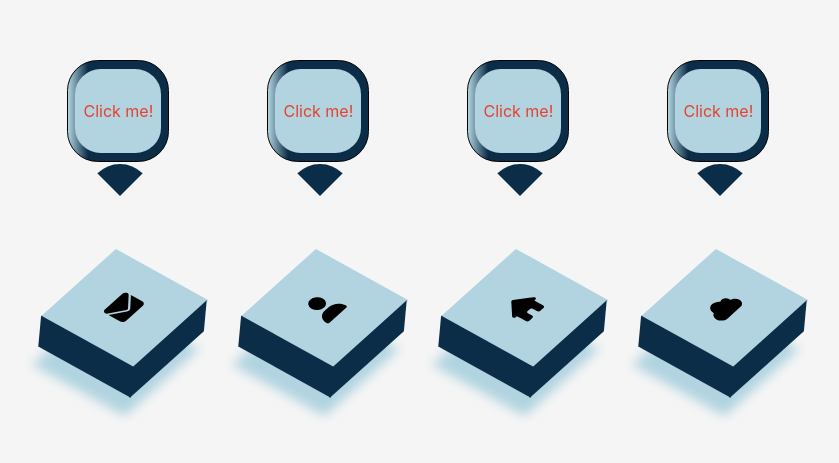
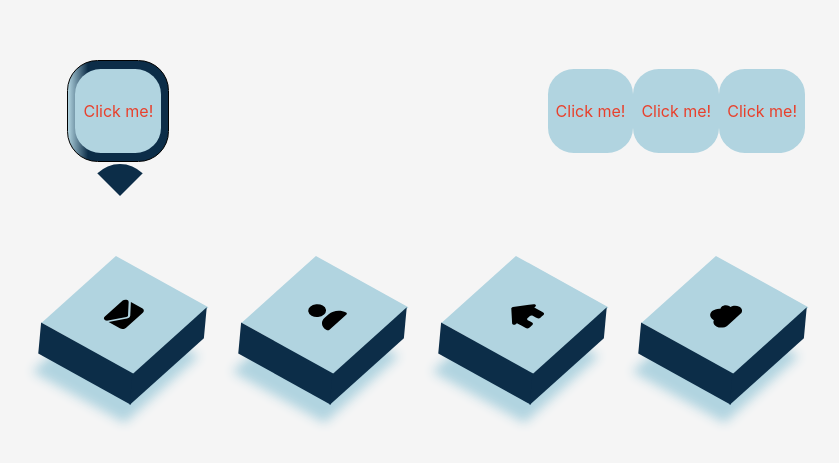
Before and after one commit to grosuionutandrei/tridimensional-buttons, a React (Create React App) app: page / in a window 1280 px wide. Shown: the part 191-654 px from the top of the page, without its empty margins (235-1074 px from the left). Built offline with nearby package versions, Linux system fonts and the light colour scheme.

Commit message:
implemented popup interaction

```diff
--- a/src/App.js
+++ b/src/App.js
@@ -12,32 +12,68 @@ import ulStyle from './presentation/container.module.css';
 import iconStyle from './presentation/icons.module.css'
 import { Popup } from './popup/popup';
 import { Pophome } from './popup/popuphome';
+import { useState } from 'react';
+import { useEffect } from 'react';
+import popStyle from'./popup/popup.module.css';
 
 /* To do list => */
 /* {To Add state management for the hover event= in progress } */
 function App() {
 const order=['first','second' ,'third' ,'fourth'];
+const [getClicked,setClicked]=useState('');
+const [getVisibile,setVisibile]=useState('');
+const initialOrder=[0,0,0,0];
+let orderOfAppearence=[...initialOrder];
+
+const isClicked =(e)=>{
+setClicked(true);
+}
+
+
+useEffect(()=>{
+  const timer={timer:''}
+  if(!getClicked){
+    console.log('start');
+    let max=orderOfAppearence.length-1;
+    timer.timer=setInterval( ()=>{
+      let random=Math.floor(Math.random()*max);
+      orderOfAppearence[random]=true;
+      setVisibility();
+    },5000)
+  }
+setClicked(false);
+return (()=>{
+  clearInterval(timer.timer);
+})
+},[getClicked])
+
+
+const setVisibility=()=>{
+  setVisibile(orderOfAppearence.findIndex((elem)=> elem===true));
+
+  orderOfAppearence=[...initialOrder];
+}
 
 
 
-
+console.log(getVisibile===0?`got it ${getVisibile}`:'noo');
   return (
     <div className="App">
       <Pophome>
-        <Popup message={'Click me!'}></Popup>
-        <Popup message={'Click me!'}></Popup>
-        <Popup message={'Click me!'}></Popup>
-        <Popup message={'Click me!'}></Popup>
+        <Popup message={'Click me!'} className={`${popStyle.popbody} ${(getVisibile===0)?popStyle.visibile:''}`}></Popup>
+        <Popup message={'Click me!'} className={getVisibile}></Popup>
+        <Popup message={'Click me!'} className={getVisibile}></Popup>
+        <Popup message={'Click me!'} className={getVisibile}></Popup>
       </Pophome>
 
      <Container className={`${ulStyle.container}`} >
-      <Box styleName={order[0]}>
-        <Link href={'https://www.yahoo.com'} target={'blank'}>
-         <FontAwesomeIcon icon={faEnvelope}  className={iconStyle.icon}/>
+      <Box styleName={order[0]} >
+        <Link href={'https://www.yahoo.com'} target={'blank'} >
+         <FontAwesomeIcon icon={faEnvelope}  className={iconStyle.icon} onClick={isClicked}/>
         </Link>
       </Box>
       <Box styleName={order[1]}>
-       <Link href={'https://www.facebook.com/'} target={'blank'}>
+       <Link href={'https://www.facebook.com/'} id='second' target={'blank'}>
          <FontAwesomeIcon icon={faUser} className={iconStyle.icon}>
          </FontAwesomeIcon>
        </Link>
--- a/src/icons/box.js
+++ b/src/icons/box.js
@@ -5,7 +5,7 @@ import React from 'react';
 import style from  '../presentation/box.module.css';
 
 export const Box=(props)=>{
-    console.log(props.styleName);
+
 
     return (
         <li className={`${style.container} ${style.edges} ${style[props.styleName]}`}>{props.children}
--- a/src/popup/popup.js
+++ b/src/popup/popup.js
@@ -1,9 +1,12 @@
 import React from "react";
 import styles from './popup.module.css';
+import { useState } from "react";
 
 export const Popup = (props)=>{
+
+
     return (
-        <div className={`${styles.popbody} ${props.className}`}>
+        <div className={props.className}>
             <p className={styles.poptext}>{props.message}</p>
             {props.children}
         </div>
--- a/src/popup/popup.module.css
+++ b/src/popup/popup.module.css
@@ -59,6 +59,9 @@
     flex-direction: row;
     justify-content: space-around;
     align-items: center;
+    margin-bottom: 6rem;
+}
 
-    margin-bottom: 6rem;;
+.visibile{
+visibility: hidden;
 }
```
